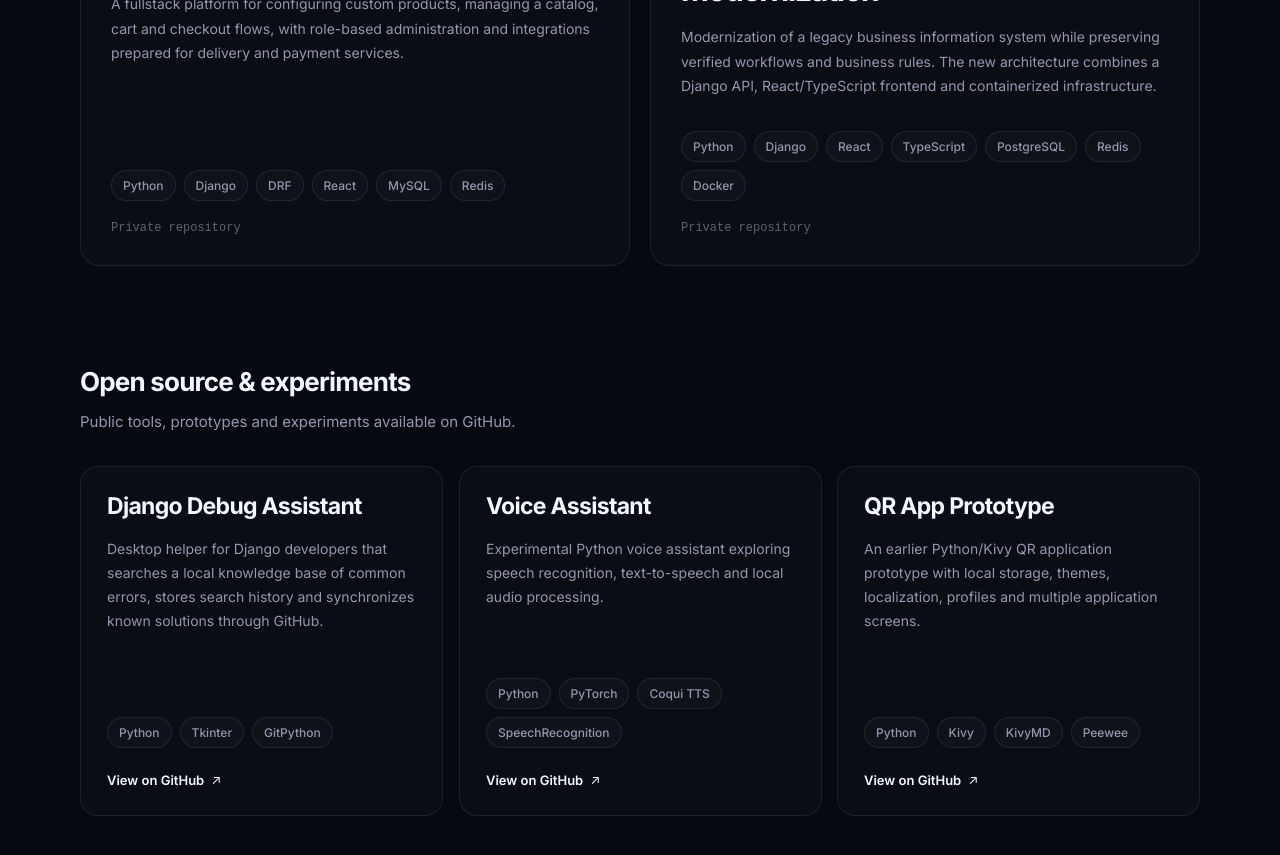
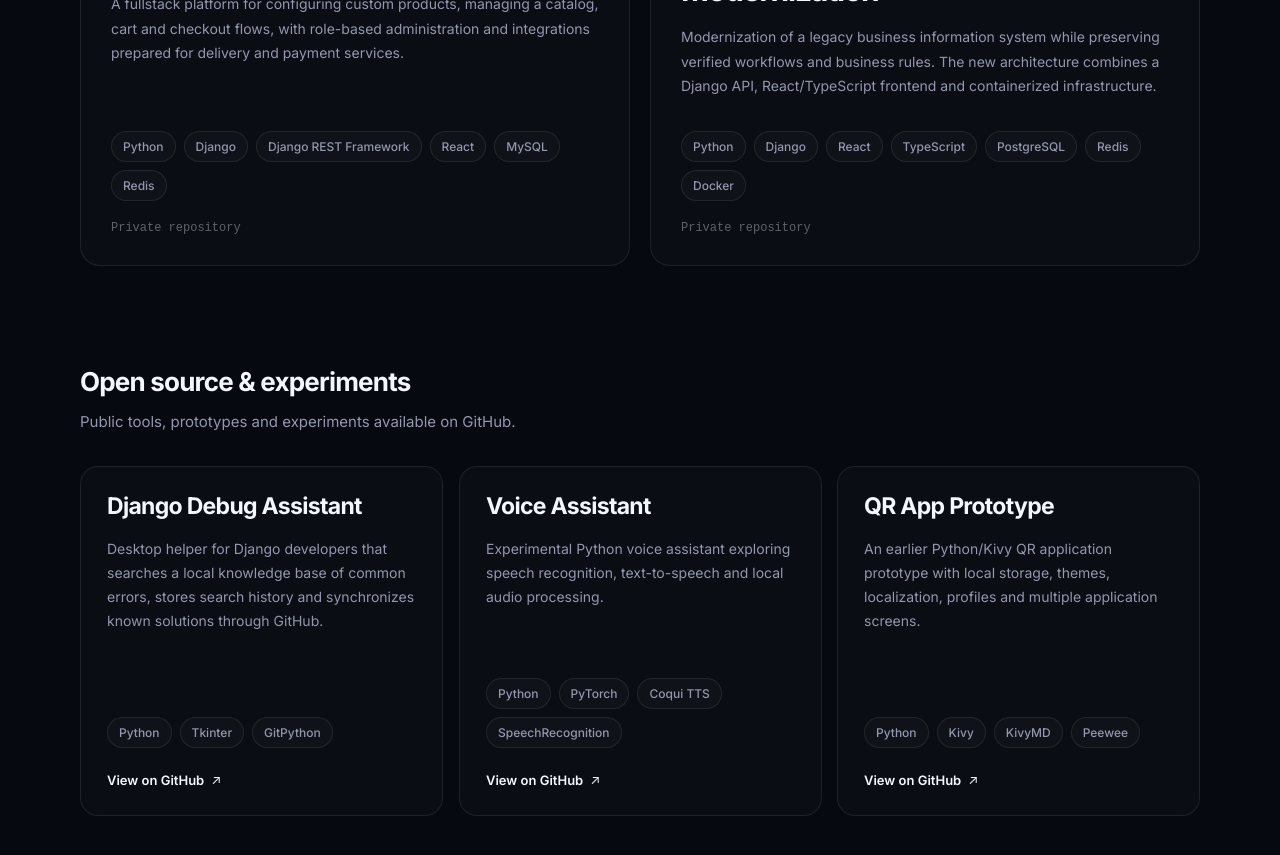
Before and after one commit to Koneky/Koneky.github.io, a React (Vite) app: page / in a window 1280 px wide. Shown: the part 3100-3955 px from the top of the page. Built offline with nearby package versions, Linux system fonts and the light colour scheme.

Commit message:
Normalize project technology data

```diff
--- a/src/components/Projects.jsx
+++ b/src/components/Projects.jsx
@@ -1,30 +1,37 @@
-import { useLanguage } from '../context/useLanguage'
+import { useLanguage } from "../context/useLanguage";
 
 import {
-  featuredProjects,
-  commercialProjects,
-  openSourceProjects,
-} from '../data/projects'
+  getProjectsByType,
+} from "../data/projects";
+import { getTechnology } from "../data/technologies";
 
-function ProjectStack({ stack }) {
+function ProjectStack({ technologies }) {
   return (
     <div className="project-stack">
-      {stack.map((technology) => (
-        <span
-          className="project-stack__item"
-          key={technology}
-        >
-          {technology}
-        </span>
-      ))}
+      {technologies.map((technologyId) => {
+        const technology = getTechnology(technologyId)
+
+        return (
+          <span
+            className="project-stack__item"
+            key={technologyId}
+          >
+            {technology?.label ?? technologyId}
+          </span>
+        );
+      })}
     </div>
-  )
+  );
 }
 
 function Projects() {
-  const { t } = useLanguage()
+  const { t } = useLanguage();
 
-  const featured = featuredProjects[0]
+  const featuredProjects = getProjectsByType('featured');
+  const commercialProjects = getProjectsByType('commercial');
+  const openSourceProjects = getProjectsByType('open-source');
+
+  const featured = featuredProjects[0];
 
   return (
     <section
@@ -73,7 +80,7 @@ function Projects() {
             </div>
 
             <div className="featured-project__footer">
-              <ProjectStack stack={featured.stack} />
+              <ProjectStack technologies={featured.technologies} />
 
               <span className="project-private">
                 {t.projects.privateRepository}
@@ -118,7 +125,7 @@ function Projects() {
                 </p>
 
                 <div className="project-card__footer">
-                  <ProjectStack stack={project.stack} />
+                  <ProjectStack technologies={project.technologies} />
 
                   <span className="project-private">
                     {t.projects.privateRepository}
@@ -157,7 +164,7 @@ function Projects() {
                 </div>
 
                 <div className="opensource-card__bottom">
-                  <ProjectStack stack={project.stack} />
+                  <ProjectStack technologies={project.technologies} />
 
                   <a
                     href={project.repository}
@@ -175,7 +182,7 @@ function Projects() {
         </div>
       </div>
     </section>
-  )
+  );
 }
 
-export default Projects
+export default Projects;
--- a/src/components/TechStack.jsx
+++ b/src/components/TechStack.jsx
@@ -1,43 +1,8 @@
 import { useLanguage } from '../context/useLanguage'
-
-const stackGroups = [
-  {
-    key: 'backend',
-    technologies: [
-      'Python',
-      'Django',
-      'Django REST Framework',
-      'FastAPI',
-    ],
-  },
-  {
-    key: 'frontend',
-    technologies: [
-      'React',
-      'JavaScript',
-      'HTML',
-      'CSS',
-      'Vite',
-    ],
-  },
-  {
-    key: 'mobile',
-    technologies: [
-      'Flutter',
-      'Dart',
-    ],
-  },
-  {
-    key: 'tools',
-    technologies: [
-      'Git',
-      'GitHub',
-      'Docker',
-      'PostgreSQL',
-      'Linux',
-    ],
-  },
-]
+import {
+  technologyGroups,
+  getTechnology,
+} from '../data/technologies'
 
 function TechStack() {
   const { t } = useLanguage()
@@ -53,7 +18,7 @@ function TechStack() {
         </div>
 
         <div className="stack-grid">
-          {stackGroups.map((group) => (
+          {technologyGroups.map((group) => (
             <article
               className="stack-card"
               key={group.key}
@@ -63,14 +28,18 @@ function TechStack() {
               </p>
 
               <div className="stack-card__items">
-                {group.technologies.map((technology) => (
-                  <span
-                    className="stack-card__item"
-                    key={technology}
-                  >
-                    {technology}
-                  </span>
-                ))}
+                {group.technologies.map((technologyId) => {
+                  const technology = getTechnology(technologyId)
+
+                  return (
+                    <span
+                      className="stack-card__item"
+                      key={technologyId}
+                    >
+                      {technology?.label ?? technologyId}
+                    </span>
+                  )
+                })}
               </div>
             </article>
           ))}
--- a/src/data/projects.js
+++ b/src/data/projects.js
@@ -1,51 +1,103 @@
-export const featuredProjects = [
+export const projects = [
   {
     id: "qrumix",
     title: "QRumiX",
-    stack: ["Flutter", "Dart", "Drift", "SQLite", "Dio", "Provider"],
+    type: "featured",
+    technologies: [
+      "flutter",
+      "dart",
+      "drift",
+      "sqlite",
+      "dio",
+      "provider",
+    ],
     repository: null,
     isPrivate: true,
   },
-];
 
-export const commercialProjects = [
   {
     id: "productConfigurator",
     title: "Product Configurator Platform",
-    stack: ["Python", "Django", "DRF", "React", "MySQL", "Redis"],
+    type: "commercial",
+    technologies: [
+      "python",
+      "django",
+      "django-rest-framework",
+      "react",
+      "mysql",
+      "redis",
+    ],
+    repository: null,
+    isPrivate: true,
   },
   {
     id: "legacyModernization",
     title: "Legacy Business System Modernization",
-    stack: [
-      "Python",
-      "Django",
-      "React",
-      "TypeScript",
-      "PostgreSQL",
-      "Redis",
-      "Docker",
+    type: "commercial",
+    technologies: [
+      "python",
+      "django",
+      "react",
+      "typescript",
+      "postgresql",
+      "redis",
+      "docker",
     ],
+    repository: null,
+    isPrivate: true,
   },
-];
 
-export const openSourceProjects = [
   {
     id: "djangoDebugAssistant",
     title: "Django Debug Assistant",
-    stack: ["Python", "Tkinter", "GitPython"],
+    type: "open-source",
+    technologies: [
+      "python",
+      "tkinter",
+      "gitpython",
+    ],
     repository: "https://github.com/Koneky/Django-Debug-Assistant",
+    isPrivate: false,
   },
   {
     id: "voiceAssistant",
     title: "Voice Assistant",
-    stack: ["Python", "PyTorch", "Coqui TTS", "SpeechRecognition"],
+    type: "open-source",
+    technologies: [
+      "python",
+      "pytorch",
+      "coqui-tts",
+      "speechrecognition",
+    ],
     repository: "https://github.com/Koneky/voice_assistant",
+    isPrivate: false,
   },
   {
     id: "qrAppPrototype",
     title: "QR App Prototype",
-    stack: ["Python", "Kivy", "KivyMD", "Peewee"],
+    type: "open-source",
+    technologies: [
+      "python",
+      "kivy",
+      "kivymd",
+      "peewee",
+    ],
     repository: "https://github.com/Koneky/qr_app",
+    isPrivate: false,
   },
 ];
+
+export function getProjectById(id) {
+  return projects.find((project) => project.id === id) ?? null;
+}
+
+export function getProjectsByType(type) {
+  return projects.filter((project) => project.type === type);
+}
+
+// Temporary compatibility exports for the current Projects UI.
+// They are derived from the canonical projects array, so project data
+// still has a single source of truth.
+export const featuredProjects = getProjectsByType("featured");
+export const commercialProjects = getProjectsByType("commercial");
+export const openSourceProjects = getProjectsByType("open-source");
--- /dev/null
+++ b/src/data/technologies.js
@@ -0,0 +1,174 @@
+export const technologies = {
+  python: {
+    id: "python",
+    label: "Python",
+  },
+  django: {
+    id: "django",
+    label: "Django",
+  },
+  "django-rest-framework": {
+    id: "django-rest-framework",
+    label: "Django REST Framework",
+  },
+  fastapi: {
+    id: "fastapi",
+    label: "FastAPI",
+  },
+
+  react: {
+    id: "react",
+    label: "React",
+  },
+  javascript: {
+    id: "javascript",
+    label: "JavaScript",
+  },
+  typescript: {
+    id: "typescript",
+    label: "TypeScript",
+  },
+  html: {
+    id: "html",
+    label: "HTML",
+  },
+  css: {
+    id: "css",
+    label: "CSS",
+  },
+  vite: {
+    id: "vite",
+    label: "Vite",
+  },
+
+  flutter: {
+    id: "flutter",
+    label: "Flutter",
+  },
+  dart: {
+    id: "dart",
+    label: "Dart",
+  },
+  drift: {
+    id: "drift",
+    label: "Drift",
+  },
+  dio: {
+    id: "dio",
+    label: "Dio",
+  },
+  provider: {
+    id: "provider",
+    label: "Provider",
+  },
+
+  git: {
+    id: "git",
+    label: "Git",
+  },
+  github: {
+    id: "github",
+    label: "GitHub",
+  },
+  docker: {
+    id: "docker",
+    label: "Docker",
+  },
+  linux: {
+    id: "linux",
+    label: "Linux",
+  },
+
+  postgresql: {
+    id: "postgresql",
+    label: "PostgreSQL",
+  },
+  mysql: {
+    id: "mysql",
+    label: "MySQL",
+  },
+  sqlite: {
+    id: "sqlite",
+    label: "SQLite",
+  },
+  redis: {
+    id: "redis",
+    label: "Redis",
+  },
+
+  tkinter: {
+    id: "tkinter",
+    label: "Tkinter",
+  },
+  gitpython: {
+    id: "gitpython",
+    label: "GitPython",
+  },
+  pytorch: {
+    id: "pytorch",
+    label: "PyTorch",
+  },
+  "coqui-tts": {
+    id: "coqui-tts",
+    label: "Coqui TTS",
+  },
+  speechrecognition: {
+    id: "speechrecognition",
+    label: "SpeechRecognition",
+  },
+  kivy: {
+    id: "kivy",
+    label: "Kivy",
+  },
+  kivymd: {
+    id: "kivymd",
+    label: "KivyMD",
+  },
+  peewee: {
+    id: "peewee",
+    label: "Peewee",
+  },
+};
+
+export const technologyGroups = [
+  {
+    key: "backend",
+    technologies: [
+      "python",
+      "django",
+      "django-rest-framework",
+      "fastapi",
+    ],
+  },
+  {
+    key: "frontend",
+    technologies: [
+      "react",
+      "javascript",
+      "html",
+      "css",
+      "vite",
+    ],
+  },
+  {
+    key: "mobile",
+    technologies: [
+      "flutter",
+      "dart",
+    ],
+  },
+  {
+    key: "tools",
+    technologies: [
+      "git",
+      "github",
+      "docker",
+      "postgresql",
+      "linux",
+    ],
+  },
+];
+
+export function getTechnology(id) {
+  return technologies[id] ?? null;
+}
```
Also changed, not shown: 2 other files (tests, documents, lock files or other folders).
